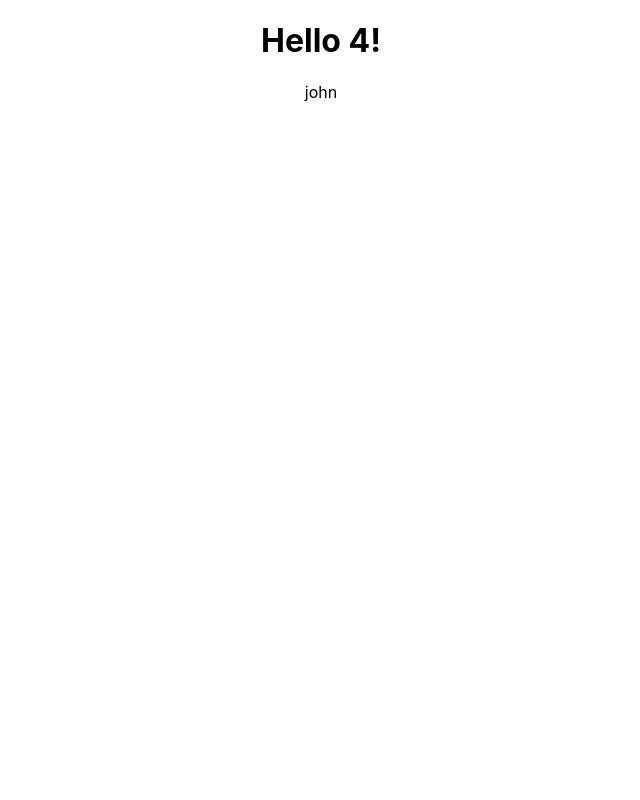
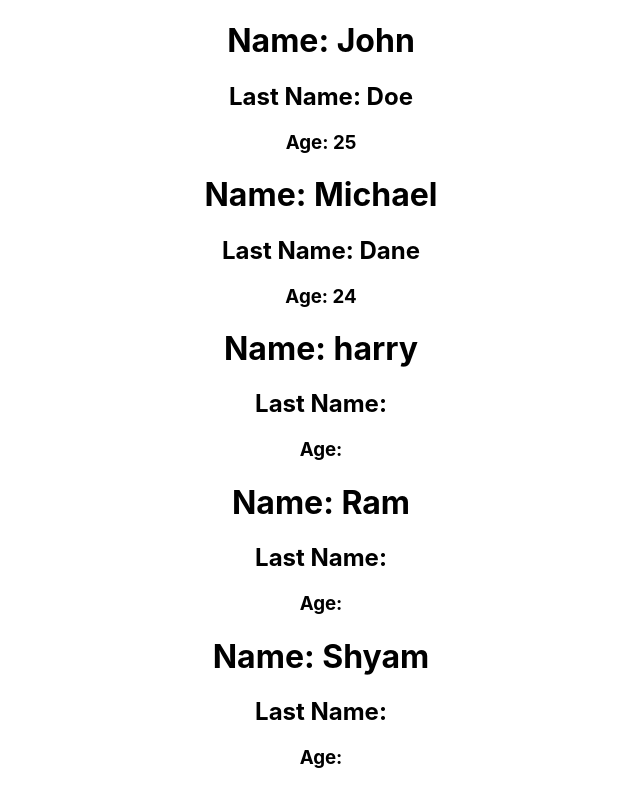
Before and after one commit to arijit1201/react-refresher, a React (Create React App) app: page / in a window 1280 px wide. Shown: the whole page, without its empty margins (319-959 px from the left). Built offline with nearby package versions, Linux system fonts and the light colour scheme.

Commit message:
react props

```diff
--- a/src/App.js
+++ b/src/App.js
@@ -1,13 +1,13 @@
 import './App.css';
 
-const Person = () => {
+const Person = (props) => {
   return (
     <>
       <h1>
-        Name: John
+        Name: {props.name}
       </h1>
-      <h2>Last Name: Doe</h2>
-      <h3>Age: 30</h3>
+      <h2>Last Name: {props.lastname}</h2>
+      <h3>Age: {props.age}</h3>
     </>
   )
 }
@@ -17,22 +17,11 @@ const App = () => {
   const isNameShowing = false;
   return (
     <div className="App">
-      <h1>Hello {2+2}!</h1>
-      {
-        name? (
-          <>
-            {name}
-          </>
-        ) : (
-          <>
-          <h1>
-            test
-          </h1>
-          <h2>Hello There, There is no name</h2>
-          </>
-
-        )
-      }
+      <Person name={"John"} lastname={"Doe"} age={25}/>
+      <Person name={"Michael"} lastname={"Dane"} age={24}/>
+      <Person name={"harry"}/>
+      <Person name={"Ram"}/>
+      <Person name={"Shyam"}/>
     </div>
   );
 }
```
